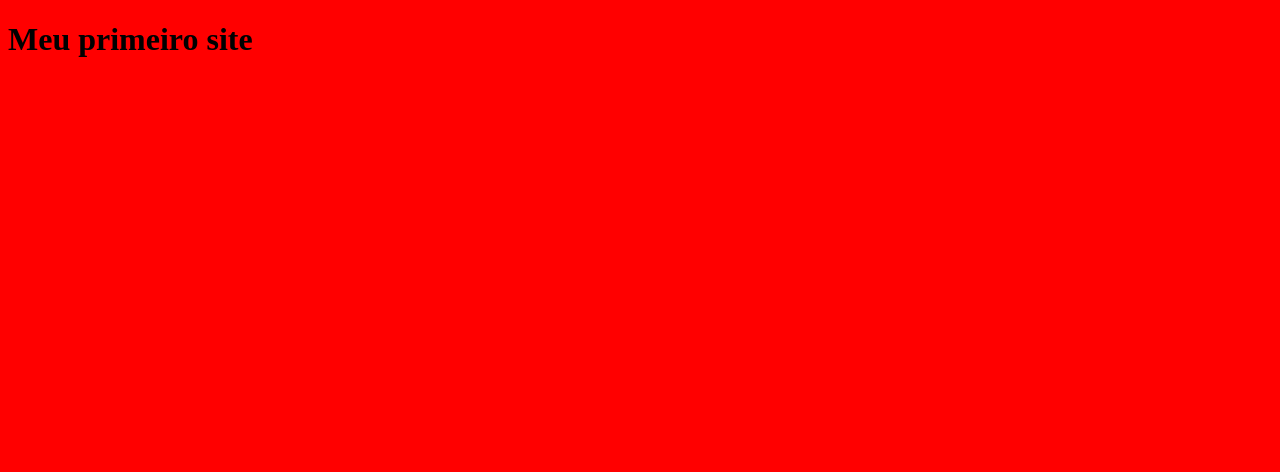
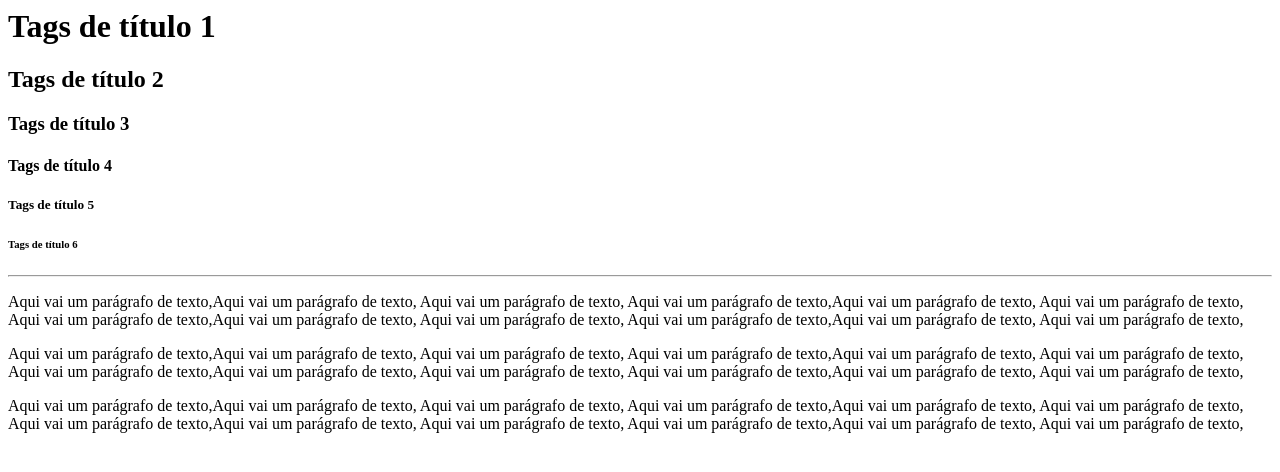
Before and after one commit to ReiSalan94/introprog-2II, a plain HTML site: page index.html in a window 1280 px wide. Drawn offline with Linux system fonts and the light colour scheme.

Commit message:
Add files via upload

```diff
--- a/index.html
+++ b/index.html
@@ -1,14 +1,22 @@
-<!DOCTYPE html>
-<html lang="en">
-<head>
-    <meta charset="UTF-8">
-    <meta name="viewport" content="width=device-width, initial-scale=1.0">
-    <title>Document</title>
+<h1>Tags de título 1</h1>
+<h2>Tags de título 2</h2>
+<h3>Tags de título 3</h3>
+<h4>Tags de título 4</h4>
+<h5>Tags de título 5</h5>
+<h6>Tags de título 6</h6>
 
-    <link rel="stylesheet" href="style.css">
+<hr>
 
-</head>
-<body>
-    <h1>Meu primeiro site</h1>
-</body>
-</html>
+<p>
+ Aqui vai um parágrafo de texto,Aqui vai um parágrafo de texto, Aqui vai um parágrafo de texto,  Aqui vai um parágrafo de texto,Aqui vai um parágrafo de texto, Aqui vai um parágrafo de texto,  Aqui vai um parágrafo de texto,Aqui vai um parágrafo de texto, Aqui vai um parágrafo de texto,  Aqui vai um parágrafo de texto,Aqui vai um parágrafo de texto, Aqui vai um parágrafo de texto,
+</p>
+
+
+<p>
+ Aqui vai um parágrafo de texto,Aqui vai um parágrafo de texto, Aqui vai um parágrafo de texto,  Aqui vai um parágrafo de texto,Aqui vai um parágrafo de texto, Aqui vai um parágrafo de texto,  Aqui vai um parágrafo de texto,Aqui vai um parágrafo de texto, Aqui vai um parágrafo de texto,  Aqui vai um parágrafo de texto,Aqui vai um parágrafo de texto, Aqui vai um parágrafo de texto,
+</p>
+
+
+<p>
+ Aqui vai um parágrafo de texto,Aqui vai um parágrafo de texto, Aqui vai um parágrafo de texto,  Aqui vai um parágrafo de texto,Aqui vai um parágrafo de texto, Aqui vai um parágrafo de texto,  Aqui vai um parágrafo de texto,Aqui vai um parágrafo de texto, Aqui vai um parágrafo de texto,  Aqui vai um parágrafo de texto,Aqui vai um parágrafo de texto, Aqui vai um parágrafo de texto,
+</p>
```
